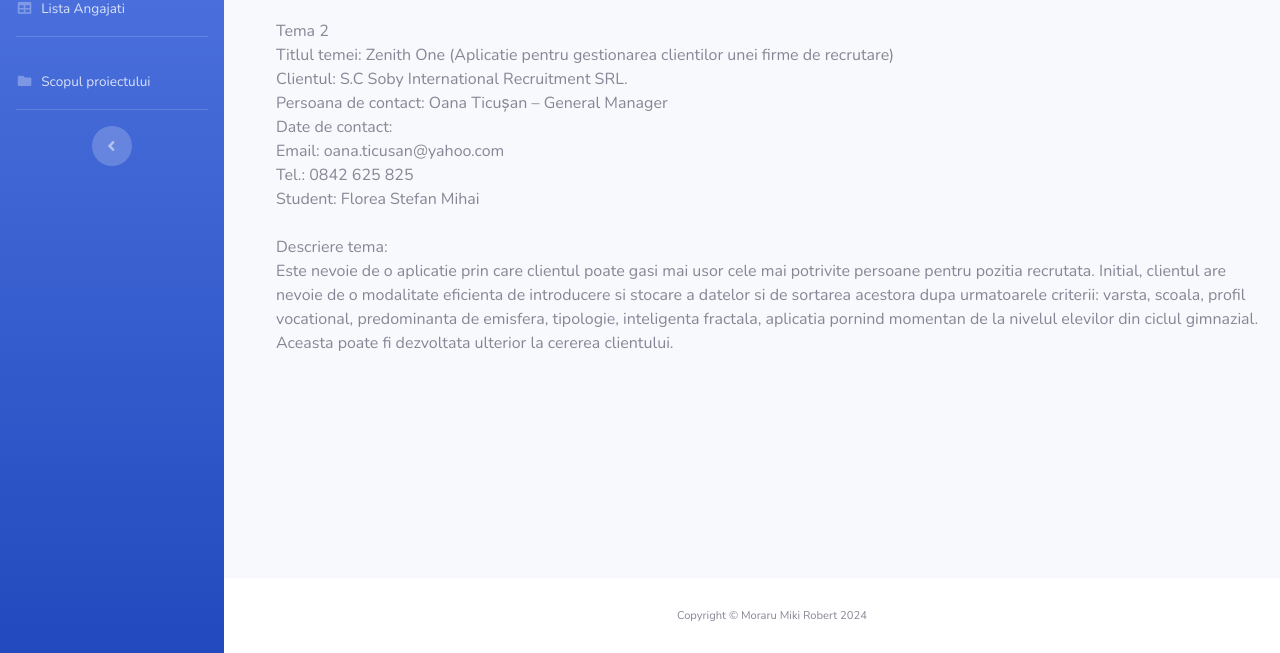
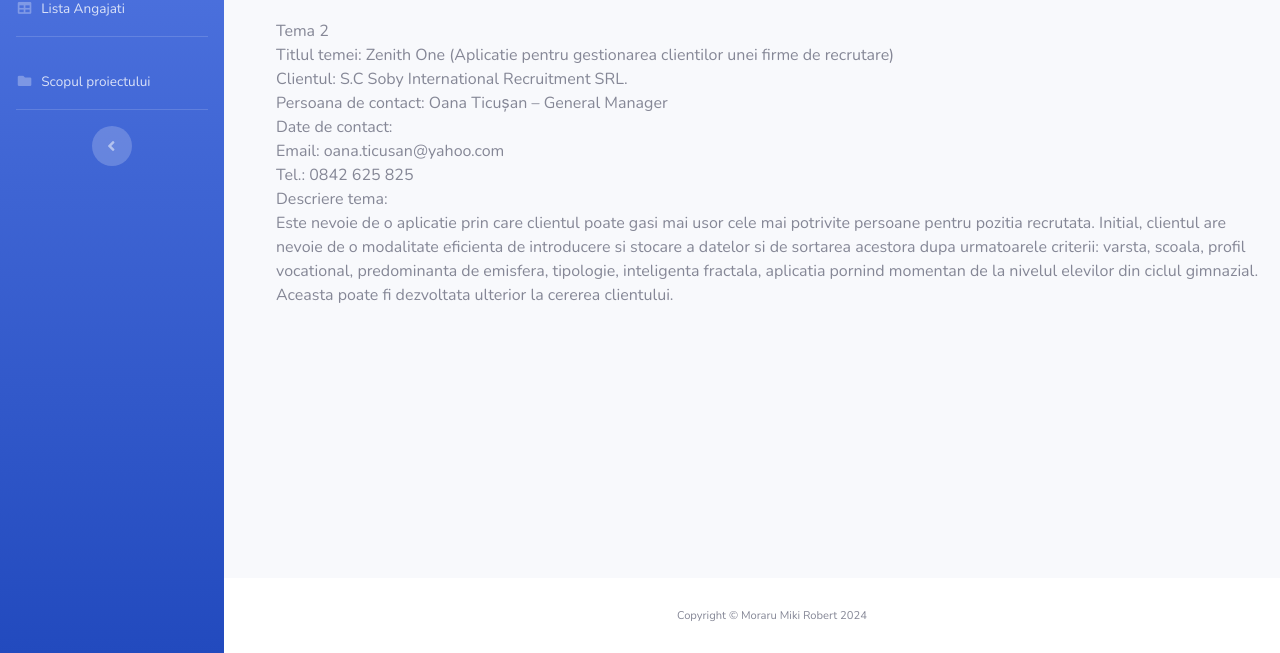
Before and after one commit to mikirobert/Zenith-ONE, a plain HTML site: page scop.html in a window 1280 px wide. Shown: the part 147-800 px from the top of the page. Drawn offline with nearby package versions, Linux system fonts and the light colour scheme.

Commit message:
Add files via upload

```diff
--- a/scop.html
+++ b/scop.html
@@ -104,8 +104,6 @@
                             Date de contact:<br>
                             Email: oana.ticusan@yahoo.com<br>
                             Tel.: 0842 625 825<br>
-                            Student: Florea Stefan Mihai<br>
-                            <br>
                             Descriere tema:<br>
                             Este nevoie de o aplicatie prin care clientul poate gasi mai usor cele  mai potrivite persoane pentru pozitia recrutata. Initial, clientul are  nevoie de o modalitate eficienta de introducere si stocare a datelor  si de sortarea acestora dupa urmatoarele criterii:  varsta, scoala,  profil vocational, predominanta de emisfera, tipologie, inteligenta  fractala, aplicatia pornind momentan de la nivelul elevilor din ciclul  gimnazial. Aceasta poate fi dezvoltata ulterior la cererea clientului.</p>
 
```
